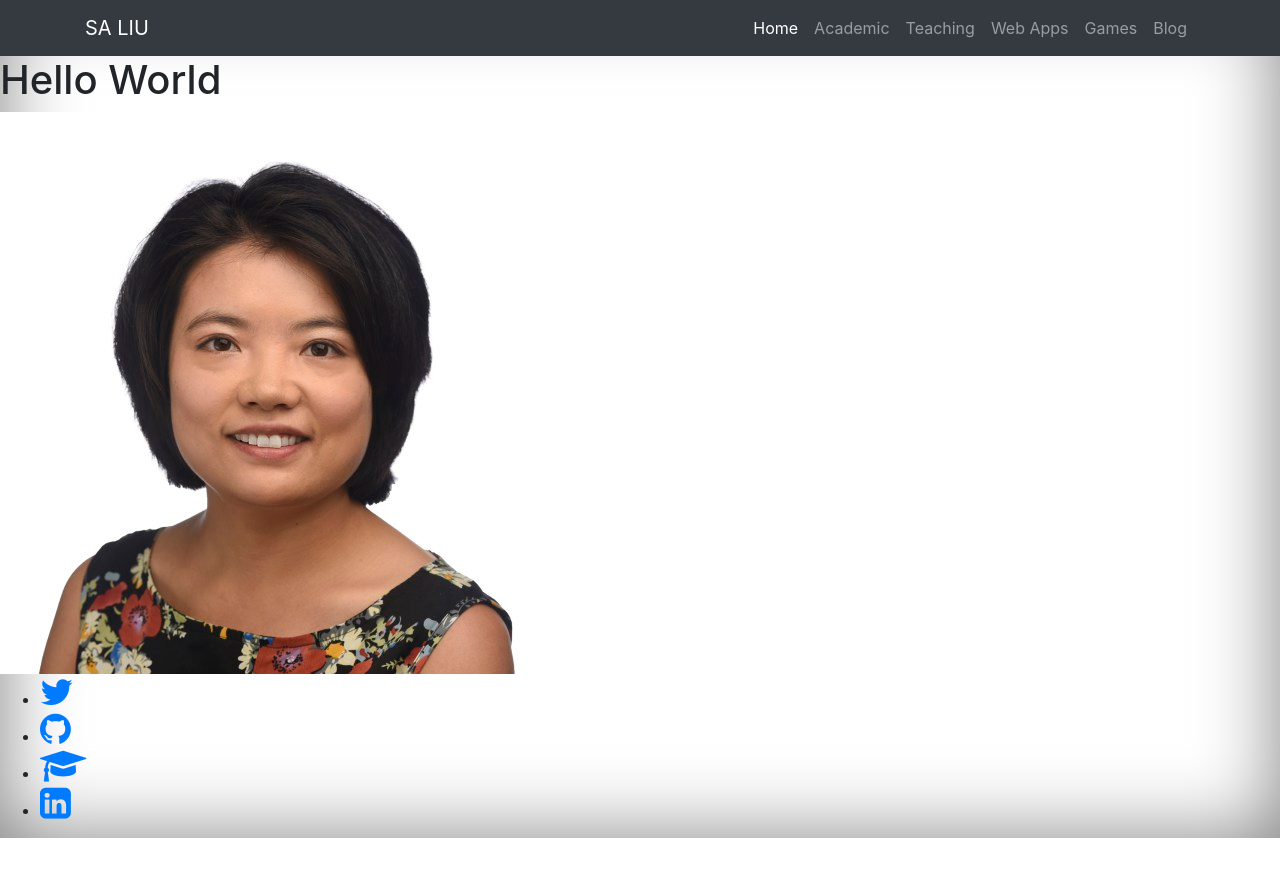
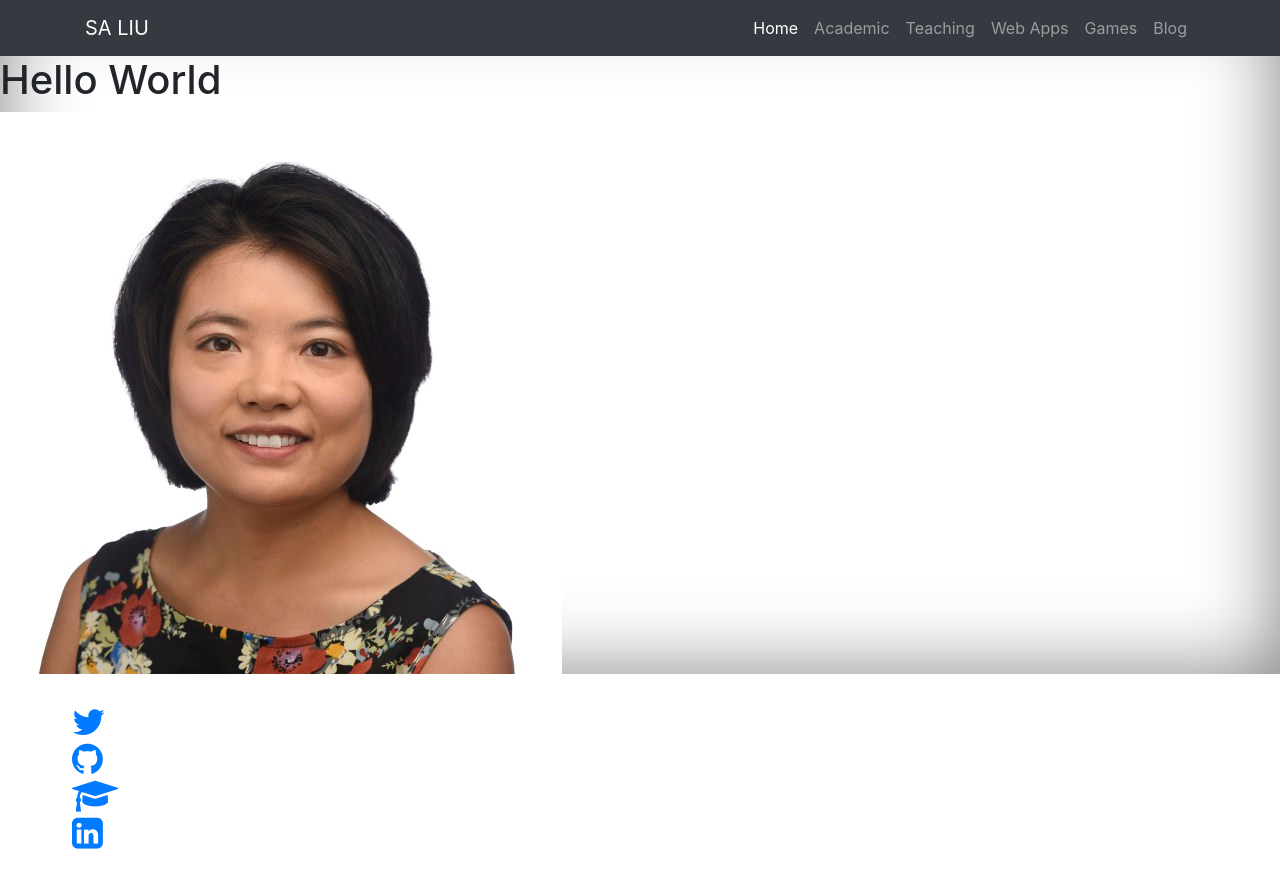
Before and after one commit to Tonicdragon6x66/saliudev.github.io, a Jekyll site: the page built from index.html, in a window 1280 px wide. Shown: the top 888 px of the page. Built offline with Jekyll 4.4.1, drawn with Linux system fonts in a browser that asks for light colours.

Commit message:
style masfoot

```diff
--- a/css/main.css
+++ b/css/main.css
@@ -19,3 +19,10 @@
 .site-wrapper-inner {
     vertical-align: middle;
 }
+
+.mastfoot {
+    position: fixed;
+    bottom: 0;
+    color: rgba(255,255,255,.5);
+    padding: 2rem;
+}
```
